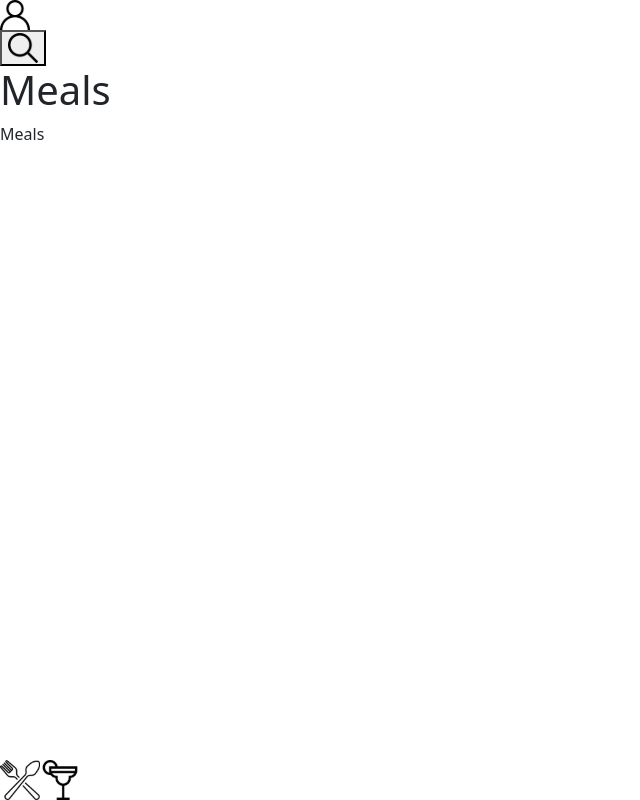
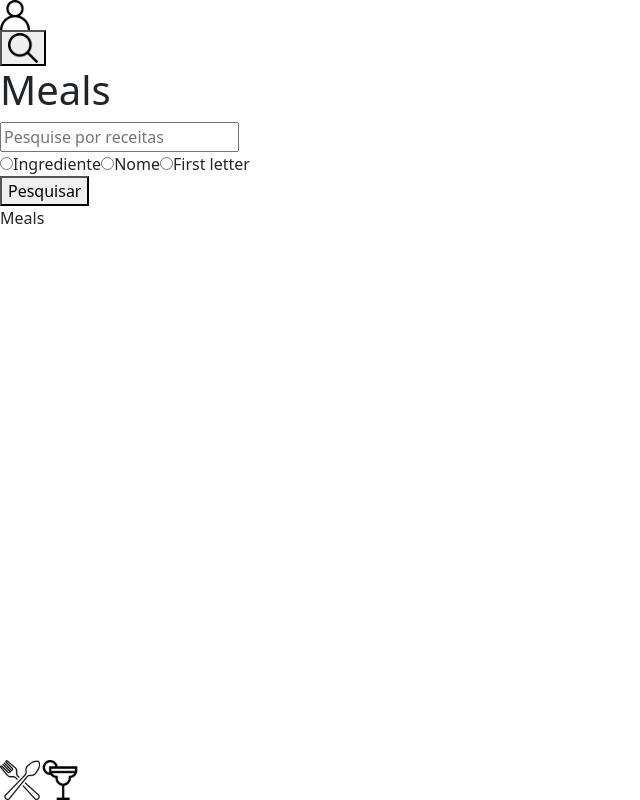
Before and after one commit to isaacost/recipes-app, a React (Create React App) app: page /meals in a window 1280 px wide. Shown: the whole page, without its empty margins (0-640 px from the left). Built offline with nearby package versions, Linux system fonts and the light colour scheme; no server answers.

Commit message:
requisito 10

```diff
--- a/src/components/Header.js
+++ b/src/components/Header.js
@@ -3,6 +3,7 @@ import { Link, useHistory } from 'react-router-dom';
 import { string } from 'prop-types';
 import profileIcon from '../images/profileIcon.svg';
 import searchIcon from '../images/searchIcon.svg';
+import SearchBar from './SearchBar';
 
 export default function Header({ title }) {
   const [isShow, setIsShow] = useState(false);
@@ -37,6 +38,9 @@ export default function Header({ title }) {
         )
       }
       <h1 data-testid="page-title">{ title }</h1>
+      <div>
+        <SearchBar />
+      </div>
     </header>
   );
 }
--- /dev/null
+++ b/src/components/SearchBar.js
@@ -0,0 +1,55 @@
+import React from 'react';
+
+export default function SearchBar() {
+  return (
+    <form>
+      <label htmlFor="search-input">
+        <input
+          id="search-input"
+          name="search-input"
+          data-testid="search-input"
+          type="text"
+          placeholder="Pesquise por receitas"
+        />
+      </label>
+      <fieldset>
+        <label htmlFor="ingredients">
+          <input
+            type="radio"
+            id="ingredients"
+            name="searchFor"
+            value="byIngredients"
+            data-testid="ingredient-search-radio"
+          />
+          Ingrediente
+        </label>
+        <label htmlFor="name">
+          <input
+            type="radio"
+            id="name"
+            name="searchFor"
+            value="byName"
+            data-testid="name-search-radio"
+          />
+          Nome
+        </label>
+        <label htmlFor="firstletter">
+          <input
+            type="radio"
+            id="firstletter"
+            name="searchFor"
+            value="byFirstLetter"
+            data-testid="first-letter-search-radio"
+          />
+          First letter
+        </label>
+      </fieldset>
+      <button
+        type="button"
+        data-testid="exec-search-btn"
+      >
+        Pesquisar
+      </button>
+    </form>
+  );
+}
```
